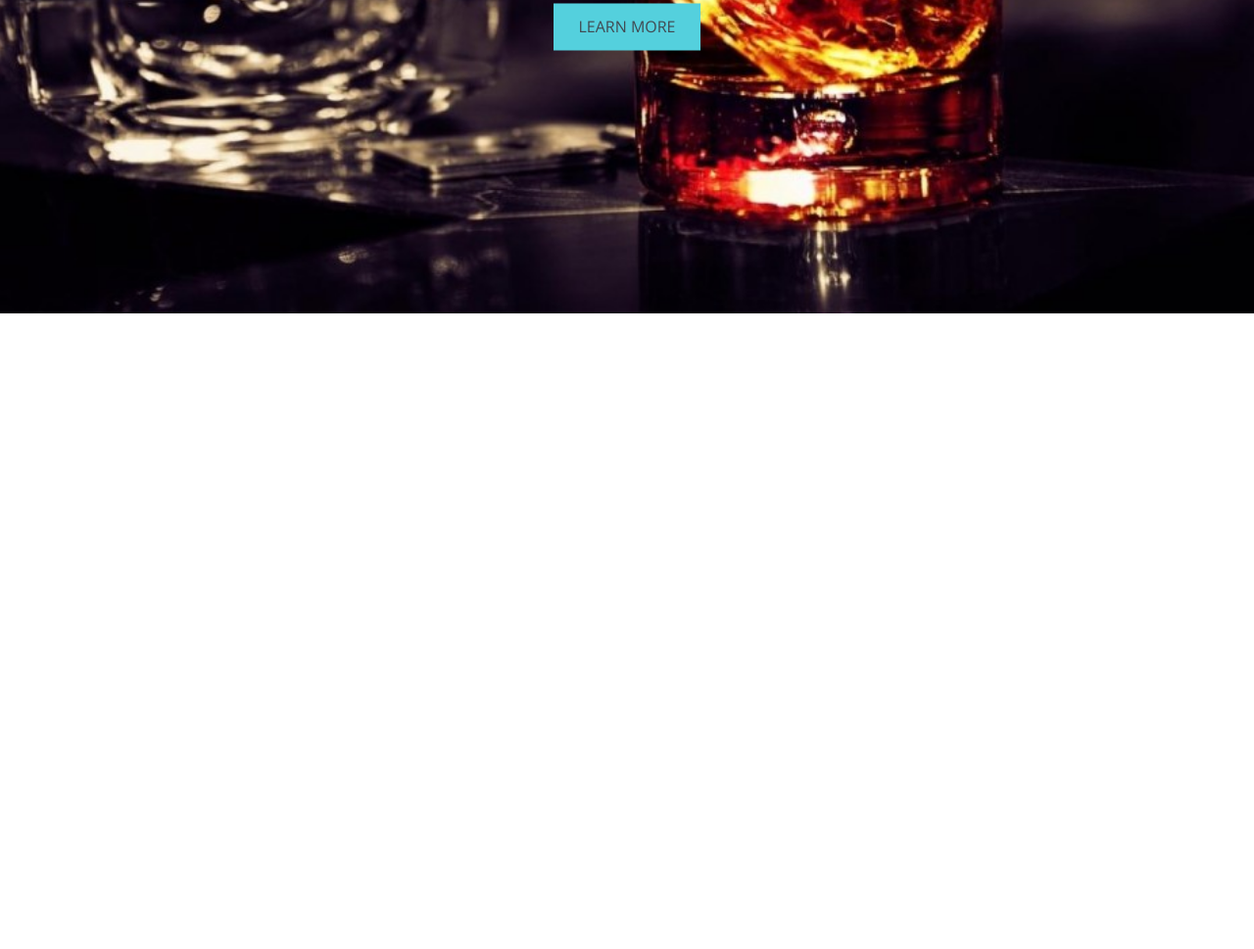
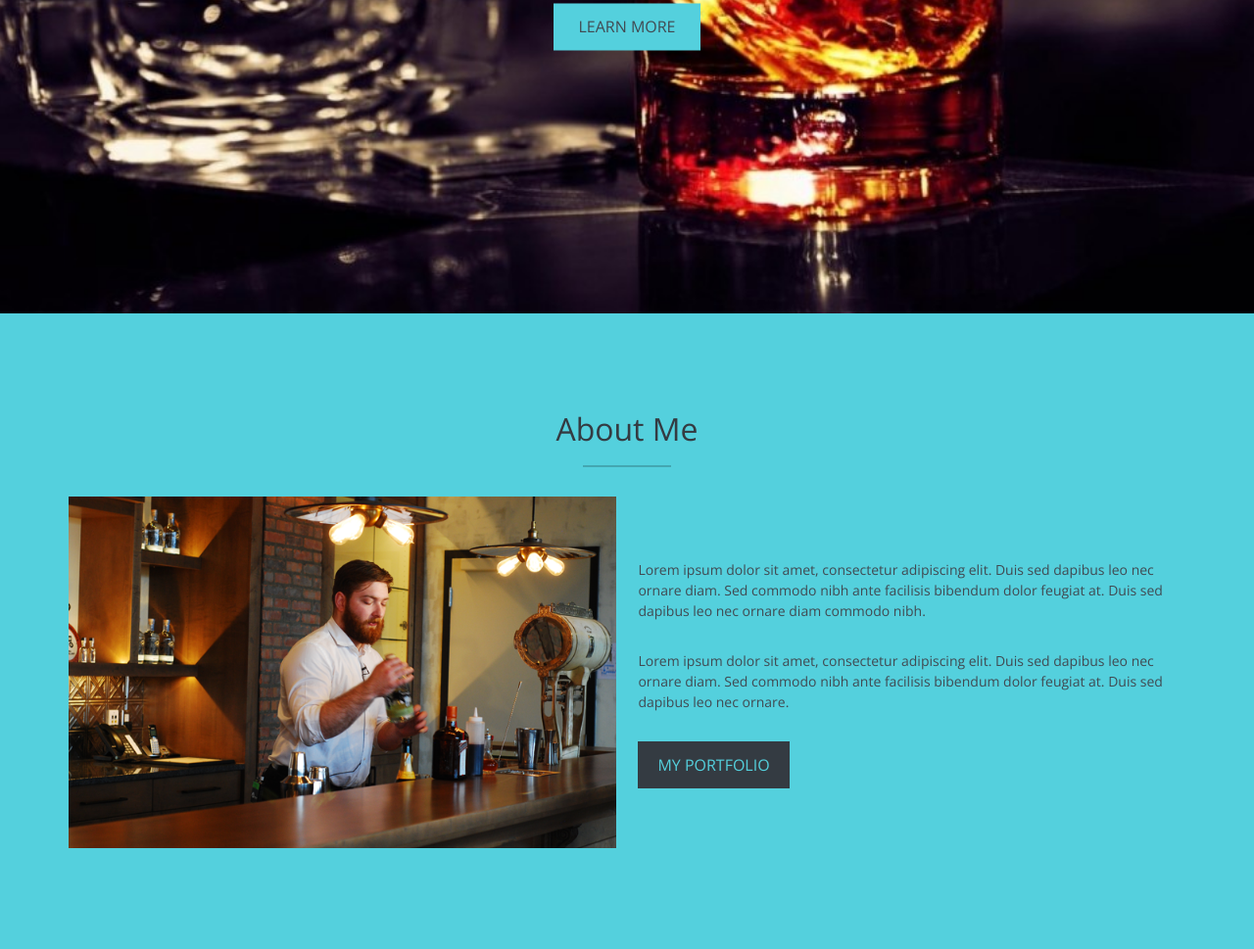
Before and after one commit to Cisco1cisco/Hangover-Template, a plain HTML site: page index.html in a window 1280 px wide. Shown: the part 480-1449 px from the top of the page at 98% size. Before the commit the page ends 800 px from the top, so only its background shows below. Drawn offline with nearby package versions, Linux system fonts and the light colour scheme.

Commit message:
Added the About Section

```diff
--- a/css/main.css
+++ b/css/main.css
@@ -62,6 +62,31 @@ ul {
 /* End Global Rules */
 
 /* Start Component */
+
+h2.main-title {
+    text-align: center;
+    color: #343b42;
+    font-weight: 400;
+    font-size: 32px;
+    position: relative;
+    margin-bottom: 50px;
+}
+
+h2.main-title::after {
+    content: "";
+    position: absolute;
+    bottom: -20px;
+    left: 50%;
+    transform: translateX(-50%);
+    -webkit-transform: translateX(-50%);
+    -moz-transform: translateX(-50%);
+    -ms-transform: translateX(-50%);
+    -o-transform: translateX(-50%);
+    background-color: #00000033;
+    width: 90px;
+    height: 2px;
+}
+
 /* End Component */
 
 /* Start Header */
@@ -260,3 +285,68 @@ header nav .icon:hover span {
 }
 
 /* End Header */
+
+/* Start About */
+
+.about {
+    background-color: var(--main-color, #54d0dd);
+    padding-top: 100px;
+    padding-bottom: 100px;
+}
+
+.about .container {
+    display: flex;
+    justify-content: space-between;
+    align-items: center;
+}
+
+@media (max-width: 991px) {
+    .about .container {
+        flex-direction: column;
+    }
+}
+
+.about .image {
+    flex-basis: 49%;
+}
+
+@media (max-width: 991px) {
+    .about .image {
+        margin-bottom: 40px;
+    }
+}
+
+.about img {
+    max-width: 100%;
+}
+
+.about .text {
+    flex-basis: 49%;
+}
+
+.about .text p {
+    font-size: 14px;
+    margin-bottom: 30px;
+    line-height: 21px;
+    color: #414a52;
+}
+
+.about .text a {
+    display: block;
+    color: var(--main-color, #54d0dd);
+    background-color: #414a52;
+    width: fit-content;
+    padding: 15px 20px;
+    text-transform: uppercase;
+    transition: var(--trans-dur, 0.3s);
+    -webkit-transition: var(--trans-dur, 0.3s);
+    -moz-transition: var(--trans-dur, 0.3s);
+    -ms-transition: var(--trans-dur, 0.3s);
+    -o-transition: var(--trans-dur, 0.3s);
+}
+
+.about .text a {
+    background-color: #343b42;
+}
+
+/* End About */
--- a/index.html
+++ b/index.html
@@ -53,6 +53,24 @@
         </div>
     </div>
     <!-- End Landing -->
+    <!-- Start About -->
+    <div class="about" id="about">
+        <h2 class="main-title">About Me</h2>
+        <div class="container">
+            <div class="image">
+                <img src="./photos/bartender.png" alt="photo">
+            </div>
+            <div class="text">
+                <p>Lorem ipsum dolor sit amet, consectetur adipiscing elit. Duis sed dapibus leo nec ornare diam. Sed
+                    commodo nibh ante facilisis bibendum dolor feugiat at. Duis sed dapibus leo nec ornare diam commodo
+                    nibh.</p>
+                <p>Lorem ipsum dolor sit amet, consectetur adipiscing elit. Duis sed dapibus leo nec ornare diam. Sed
+                    commodo nibh ante facilisis bibendum dolor feugiat at. Duis sed dapibus leo nec ornare.</p>
+                <a href="#">My Portfolio</a>
+            </div>
+        </div>
+    </div>
+    <!-- End About -->
 </body>
 
 </html>
```
Also changed, not shown: photos/bartender.png (added).
